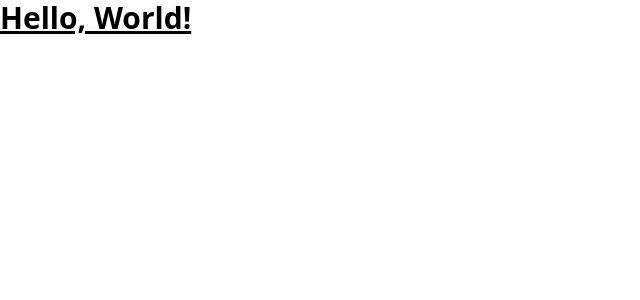
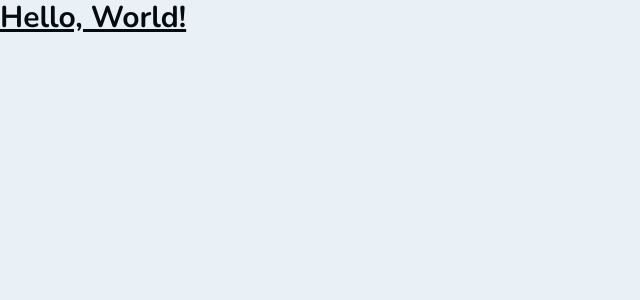
Before and after one commit to RamssCR/banking-system-frontend, a React (Vite) app: page / in a window 1280 px wide. Shown: the top 300 px of the page, without its empty margins (0-640 px from the left). Built offline with nearby package versions, Linux system fonts and the light colour scheme.

Commit message:
feat: created the app's color palette

```diff
--- a/src/index.css
+++ b/src/index.css
@@ -1 +1,94 @@
+@import url('https://fonts.googleapis.com/css2?family=Nunito:ital,wght@0,200..1000;1,200..1000&display=swap');
 @import "tailwindcss";
+
+:root {
+  /* Neutrals */
+  --color-bg: oklch(95.43% 0.01016 238.848);
+  --color-bg-contrast: oklch(0.95 0.01 240);
+  --color-contrast: oklch(0.15 0.02 240);
+  --color-accent: oklch(87.345% 0.06475 239.478);
+  --color-fg: oklch(0.35 0.03 240);
+  --color-muted: oklch(0.55 0.02 240);
+  --color-muted-fg: oklch(0.65 0.015 240);
+
+  /* Primary - Neon Blue */
+  --color-primary-bg: oklch(0.65 0.25 240);
+  --color-primary-bg-contrast: oklch(0.55 0.28 240);
+  --color-primary-contrast: oklch(0.98 0.005 240);
+  --color-primary-fg: oklch(0.88 0.12 240);
+  --color-primary-muted: oklch(0.75 0.18 240);
+  --color-primary-muted-fg: oklch(0.82 0.15 240);
+
+  /* Immutable (Commons) */
+  --color-light: oklch(0.96 0.01 240);
+  --color-dark: oklch(0.12 0.02 240);
+  --color-success: oklch(0.65 0.15 145);
+  --color-warning: oklch(0.75 0.15 65);
+  --color-error: oklch(0.62 0.25 25);
+  --color-info: oklch(0.68 0.22 240);
+
+  /* Dark Colors */
+  --color-bg-dark: oklch(15.59% 0.03602 250.387);
+  --color-bg-contrast-dark: oklch(0.18 0.03 240);
+  --color-contrast-dark: oklch(0.95 0.01 240);
+  --color-accent-dark: oklch(0.25 0.08 240);
+  --color-fg-dark: oklch(0.82 0.02 240);
+  --color-muted-dark: oklch(0.65 0.02 240);
+  --color-muted-fg-dark: oklch(0.45 0.02 240);
+
+  /* Primary Dark - Enhanced Neon Blue */
+  --color-primary-bg-dark: oklch(0.7 0.3 240);
+  --color-primary-bg-contrast-dark: oklch(0.6 0.32 240);
+  --color-primary-contrast-dark: oklch(0.05 0.02 240);
+  --color-primary-fg-dark: oklch(0.85 0.15 240);
+  --color-primary-muted-dark: oklch(0.78 0.22 240);
+  --color-primary-muted-fg-dark: oklch(0.82 0.18 240);
+
+  /* Typography */
+  --font-body: "Nunito", sans-serif;
+}
+
+@theme {
+  --color-bg: var(--color-bg);
+  --color-bg-contrast: var(--color-bg-contrast);
+  --color-contrast: var(--color-contrast);
+  --color-accent: var(--color-accent);
+  --color-fg: var(--color-fg);
+  --color-muted: var(--color-muted);
+  --color-muted-fg: var(--color-muted-fg);
+
+  --color-primary-bg: var(--color-primary-bg);
+  --color-primary-bg-contrast: var(--color-primary-bg-contrast);
+  --color-primary-contrast: var(--color-primary-contrast);
+  --color-primary-fg: var(--color-primary-fg);
+  --color-primary-muted: var(--color-primary-muted);
+  --color-primary-muted-fg: var(--color-primary-muted-fg);
+
+  --color-light: var(--color-light);
+  --color-dark: var(--color-dark);
+  --color-success: var(--color-success);
+  --color-warning: var(--color-warning);
+  --color-error: var(--color-error);
+  --color-info: var(--color-info);
+
+  --font-body: var(--font-body);
+}
+
+@custom-variant dark (&:is(.dark *));
+
+.dark {
+  --color-bg: var(--color-bg-dark);
+  --color-bg-contrast: var(--color-bg-contrast-dark);
+  --color-contrast: var(--color-contrast-dark);
+  --color-accent: var(--color-accent-dark);
+  --color-fg: var(--color-fg-dark);
+  --color-muted: var(--color-muted-dark);
+  --color-muted-fg: var(--color-muted-fg-dark);
+
+  --color-primary-bg: var(--color-primary-bg-dark);
+  --color-primary-bg-contrast: var(--color-primary-bg-contrast-dark);
+  --color-primary-contrast: var(--color-primary-contrast-dark);
+  --color-primary-fg: var(--color-primary-fg-dark);
+  --color-primary-muted: var(--color-primary-muted-dark);
+  --color-primary-muted-fg: var(--color-primary-muted-fg-dark);
+}
```
